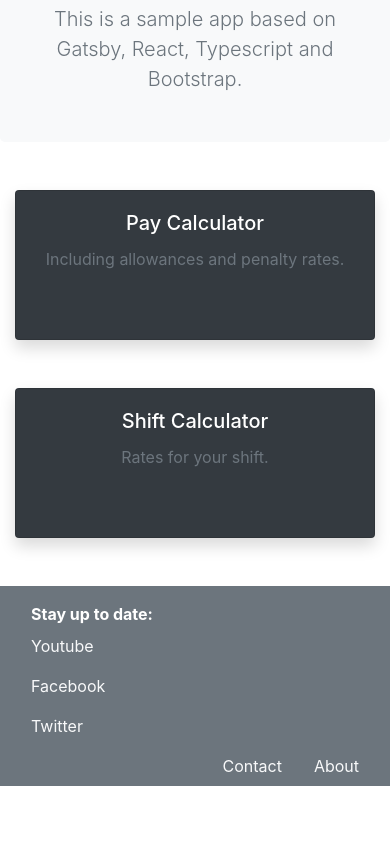
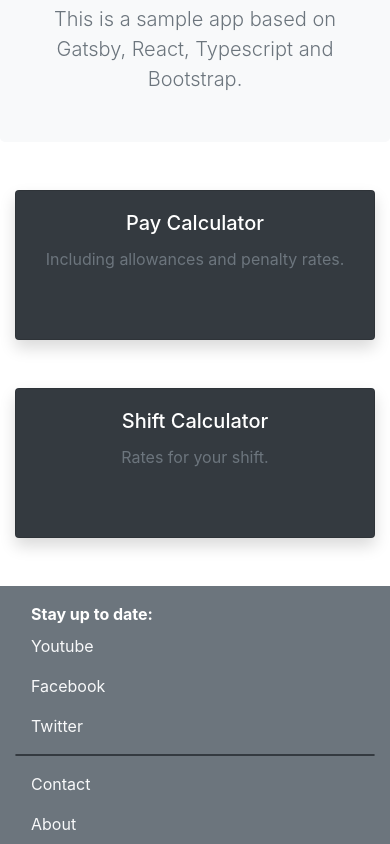
Before and after one commit to kalyan-anna/gatsby-bootstrap-labour, a Gatsby site: page / in a window 390 px wide. Shown: the part 290-1134 px from the top of the page. Before the commit the page ends 1076 px from the top, so only its background shows below. Built offline with nearby package versions, Linux system fonts and the light colour scheme; Gatsby itself is replaced by a stand-in of ours.

Commit message:
fix footer responsive

```diff
--- a/src/components/Footer/Footer.tsx
+++ b/src/components/Footer/Footer.tsx
@@ -30,7 +30,8 @@ const Footer = () => {
       <div className="container pt-3 pt-md-0">
         <strong className="ml-3 ml-md-0">Stay up to date: </strong>
         <SocialMedia />
-        <Nav className="d-inline-flex float-right">
+        <div className="d-md-none border border-dark rounded my-2"></div>
+        <Nav className="d-flex flex-column d-md-inline-flex flex-md-row float-md-right">
           <Nav.Item>
             <Nav.Link className="text-light" href="/Contact">
               Contact
```
